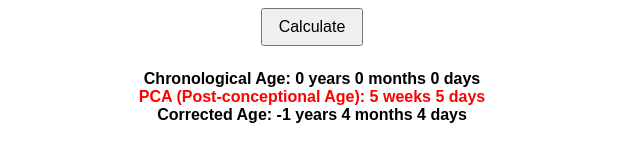
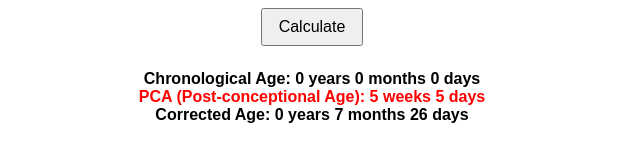
Before and after one commit to newwynewwy/preterm-age-calculator2, a plain HTML site: page index.html in a window 1280 px wide. Both pictures are taken after typing "2020-01-15", "5", "5", "2020-01-15" into the empty fields and a click on the button "Calculate". Shown: the part 367-528 px from the top of the page, 328-968 px from the left. Drawn offline with Linux system fonts and the light colour scheme.

Commit message:
Update index.html

```diff
--- a/index.html
+++ b/index.html
@@ -101,7 +101,7 @@
 
       // Corrected age calculation
       const correctedBirthDate = new Date(birthDate);
-      correctedBirthDate.setDate(correctedBirthDate.getDate() + (280 - (gaWeeks * 7 + gaDays)));
+      correctedBirthDate.setDate(correctedBirthDate.getDate() + ((gaWeeks * 7 + gaDays) - 280));
 
       let cYears = currentDate.getFullYear() - correctedBirthDate.getFullYear();
       let cMonths = currentDate.getMonth() - correctedBirthDate.getMonth();
```
